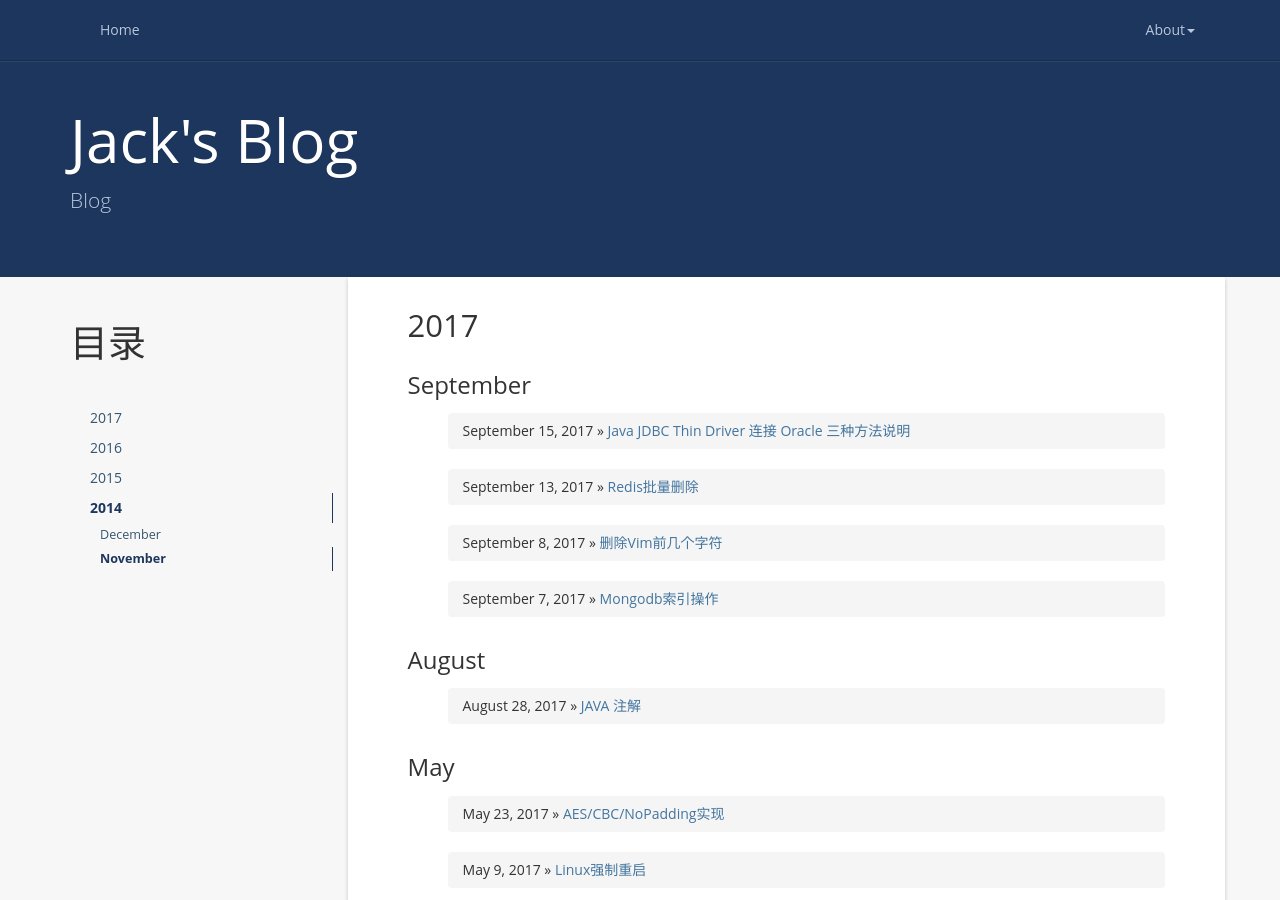
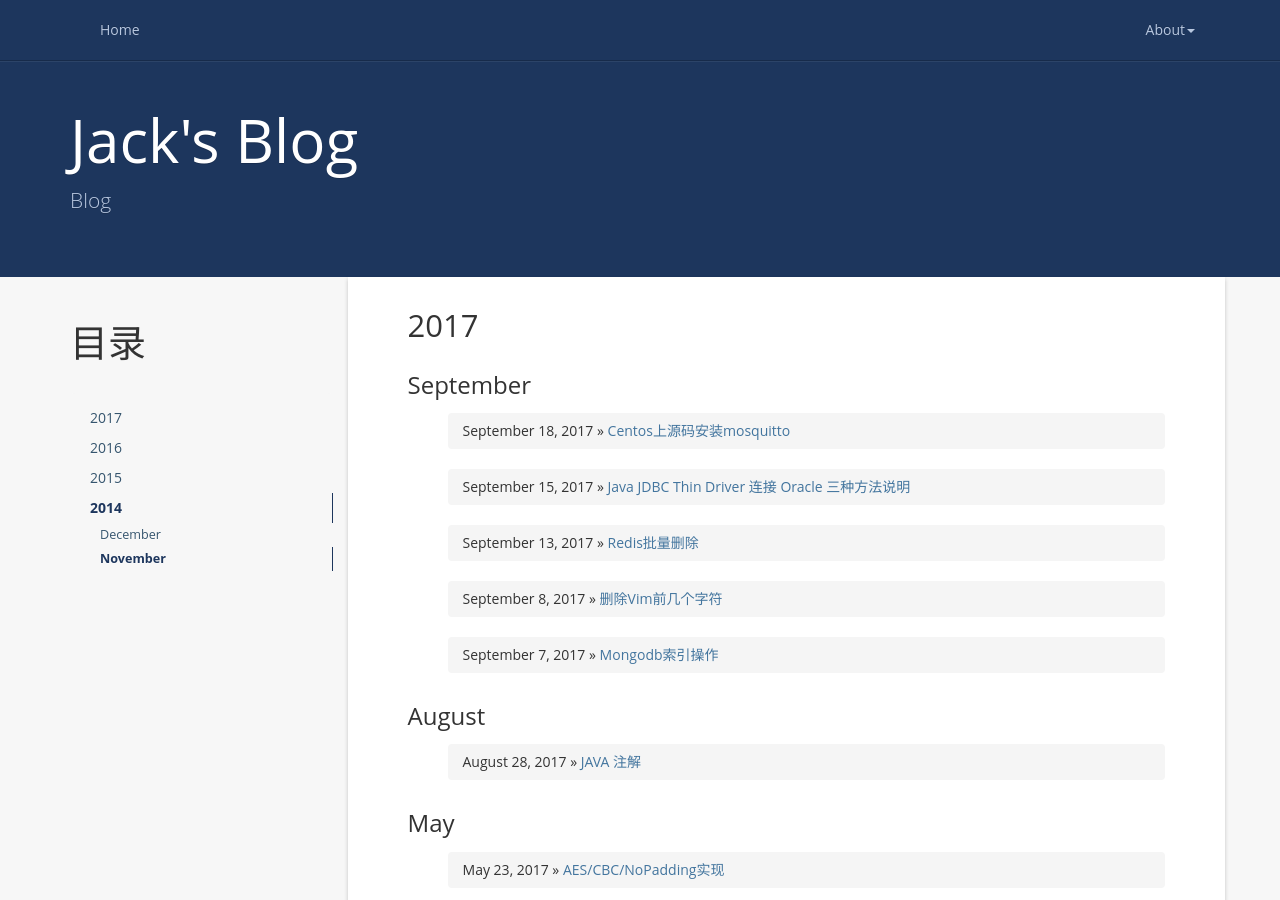
Before and after one commit to sunjiesh/sunjiesh.github.io, a Jekyll site: the page built from index.html, in a window 1280 px wide and 900 px high. Built offline with Jekyll 4.4.1, drawn with Linux system fonts in a browser that asks for light colours; the list of posts is cut into pages by our own code; comment, search, counter and statistics services are not loaded; some of the changed text lies outside the part shown.

Commit message:
Add new post

```diff
--- a/_posts/2017-09-18-InstallMosquittoOnCentos.markdown
+++ b/_posts/2017-09-18-InstallMosquittoOnCentos.markdown
@@ -1,7 +1,7 @@
 ---
 layout: post
 title:  "Centos上源码安装mosquitto"
-date:   2016-09-05 12:05:00 +0800
+date:   2017-09-18 15:00:00 +0800
 categories: Linux
 ---
 
```
